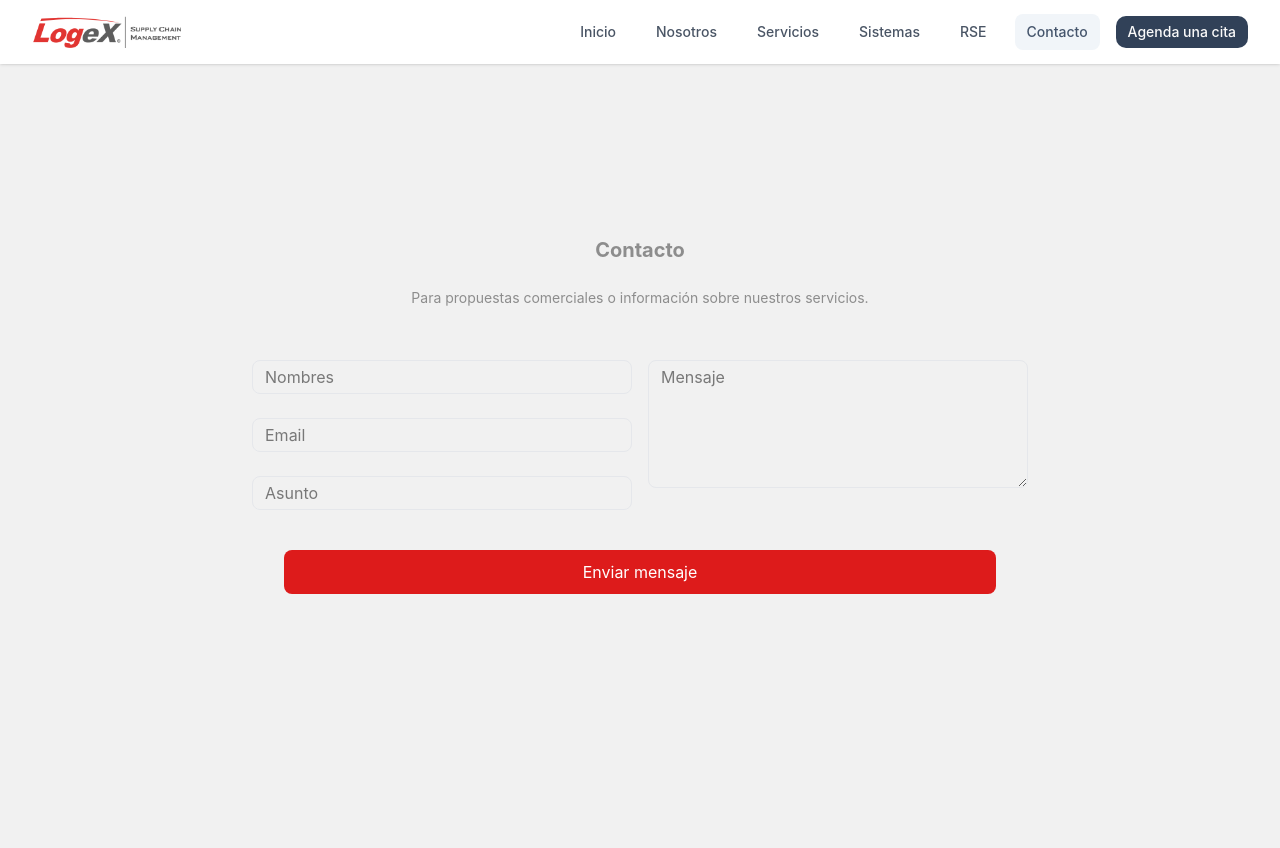
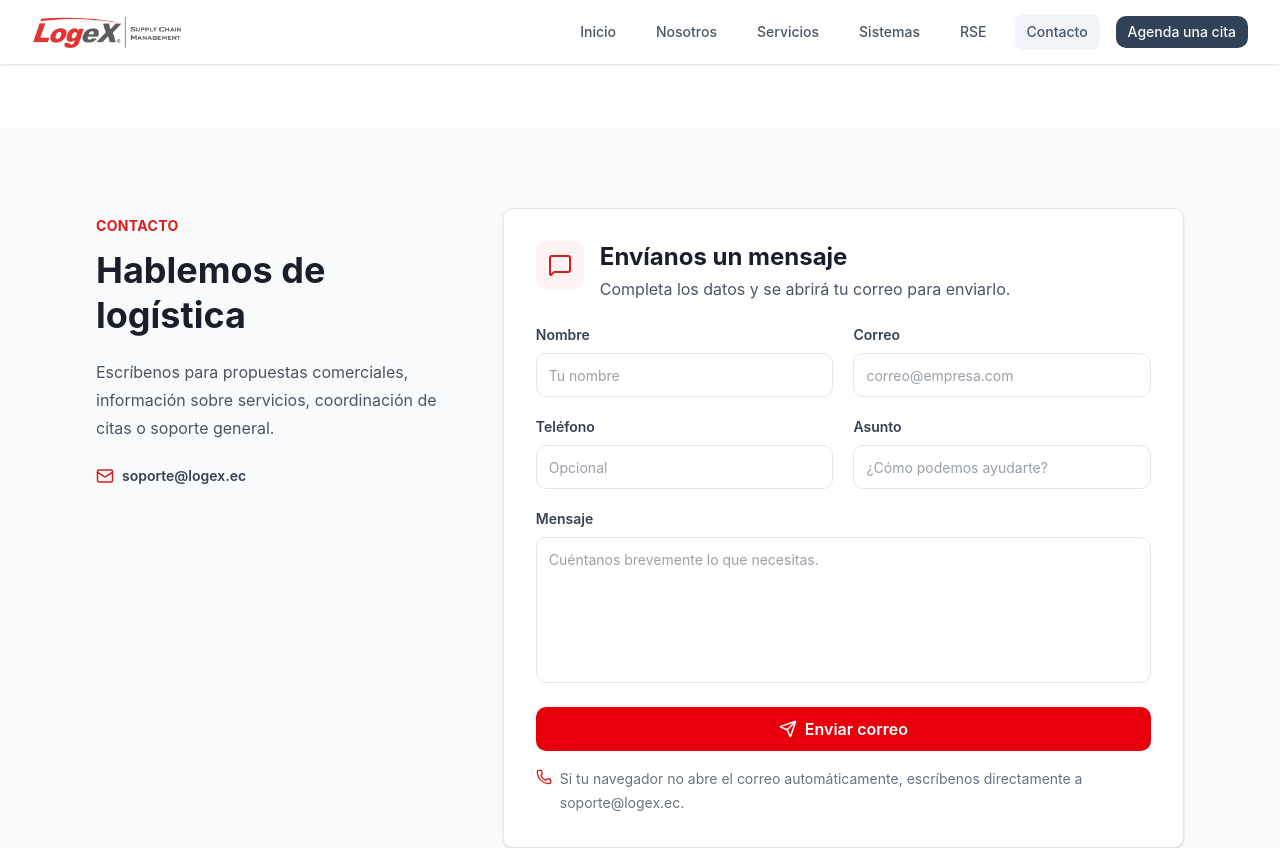
Before and after one commit to logexec/logex, a React (Vite) app: page /contacto in a window 1280 px wide. Shown: the top 848 px of the page. Built offline with nearby package versions, Linux system fonts and the light colour scheme.

Commit message:
chore: Enhance contacto page

```diff
--- a/src/pages/Contacto.tsx
+++ b/src/pages/Contacto.tsx
@@ -1,67 +1,178 @@
+import type { FormEvent } from "react";
+import { Mail, MessageSquare, Phone, Send } from "lucide-react";
 import { motion } from "motion/react";
 import { colors } from "@/utils/colors";
 
+const supportEmail = "soporte@logex.ec";
+
 const Contacto = () => {
+  const handleSubmit = (event: FormEvent<HTMLFormElement>) => {
+    event.preventDefault();
+
+    const formData = new FormData(event.currentTarget);
+    const name = String(formData.get("name") || "").trim();
+    const email = String(formData.get("email") || "").trim();
+    const phone = String(formData.get("phone") || "").trim();
+    const subject = String(formData.get("subject") || "Contacto web").trim();
+    const message = String(formData.get("message") || "").trim();
+
+    const body = [
+      `Nombre: ${name}`,
+      `Correo: ${email}`,
+      phone ? `Teléfono: ${phone}` : "",
+      "",
+      "Mensaje:",
+      message,
+    ]
+      .filter(Boolean)
+      .join("\n");
+
+    window.location.href = `mailto:${supportEmail}?subject=${encodeURIComponent(
+      subject,
+    )}&body=${encodeURIComponent(body)}`;
+  };
+
   return (
-    // Ajustamos el padding y hacemos el contenedor más flexible
-    <div className="min-h-screen flex flex-col items-center bg-[#f1f1f1] p-4 py-8 md:py-[10.75rem]">
-      <motion.h1
-        initial={{ y: -50, opacity: 0 }}
+    <div className="pt-16">
+      <section className="bg-gray-50 py-20">
+        <div className="mx-auto grid max-w-6xl gap-10 px-4 sm:px-6 lg:grid-cols-[0.7fr_1.3fr] lg:px-8">
+          <motion.div
+            initial={{ y: 24, opacity: 0 }}
             animate={{ y: 0, opacity: 1 }}
-        transition={{ duration: 0.75 }}
-        className="text-center text-[#8d8d8d] font-bold text-xl mb-6"
+            transition={{ duration: 0.6 }}
+            className="pt-2"
+          >
+            <p
+              className="text-sm font-bold uppercase tracking-wide"
+              style={{ color: colors.logex }}
             >
               Contacto
-      </motion.h1>
-      <p className="text-center text-[#8d8d8d] text-sm mb-6">
-        Para propuestas comerciales o información sobre nuestros servicios.
             </p>
+            <h1
+              className="mt-3 text-3xl font-bold leading-tight sm:text-4xl"
+              style={{ color: colors.navy }}
+            >
+              Hablemos de logística
+            </h1>
+            <p className="mt-5 max-w-md leading-7 text-gray-600">
+              Escríbenos para propuestas comerciales, información sobre
+              servicios, coordinación de citas o soporte general.
+            </p>
+            <a
+              href={`mailto:${supportEmail}`}
+              className="mt-6 inline-flex items-center gap-2 text-sm font-semibold text-gray-700 transition-colors hover:text-red-600"
+            >
+              <Mail size={18} color={colors.logex} />
+              {supportEmail}
+            </a>
+          </motion.div>
+
           <motion.form
-        initial={{ y: 50, opacity: 0 }}
+            initial={{ y: 24, opacity: 0 }}
             animate={{ y: 0, opacity: 1 }}
-        transition={{ delay: 0.5, duration: 0.75 }}
-        action=""
-        // Ajustamos el grid para móviles
-        className="w-full max-w-[800px] grid grid-cols-1 md:grid-cols-2 gap-4 text-center mx-auto my-5 px-3"
+            transition={{ delay: 0.15, duration: 0.6 }}
+            onSubmit={handleSubmit}
+            className="rounded-lg border bg-white p-6 shadow-sm sm:p-8"
           >
-        <div className="w-full p-0 flex flex-col gap-2">
+            <div className="mb-6 flex items-start gap-4">
+              <span
+                className="inline-flex size-12 shrink-0 items-center justify-center rounded-lg bg-red-50"
+                style={{ color: colors.logex }}
+              >
+                <MessageSquare size={24} />
+              </span>
+              <div>
+                <h2
+                  className="text-2xl font-bold"
+                  style={{ color: colors.navy }}
+                >
+                  Envíanos un mensaje
+                </h2>
+                <p className="mt-1 text-gray-600">
+                  Completa los datos y se abrirá tu correo para enviarlo.
+                </p>
+              </div>
+            </div>
+
+            <div className="grid gap-5 sm:grid-cols-2">
+              <label className="grid gap-2 text-sm font-semibold text-gray-700">
+                Nombre
                 <input
+                  required
+                  name="name"
                   type="text"
-            id="input-name"
-            placeholder="Nombres"
-            className="my-2 py-1 px-3 rounded-md outline-none border focus:border-sky-300 transition-all duration-300 w-full"
+                  autoComplete="name"
+                  placeholder="Tu nombre"
+                  className="h-11 rounded-lg border px-3 font-normal outline-none transition-colors focus:border-red-500"
                 />
+              </label>
+
+              <label className="grid gap-2 text-sm font-semibold text-gray-700">
+                Correo
                 <input
+                  required
+                  name="email"
                   type="email"
-            id="input-email"
-            placeholder="Email"
-            className="my-2 py-1 px-3 rounded-md outline-none border focus:border-sky-300 transition-all duration-300 w-full"
+                  autoComplete="email"
+                  placeholder="correo@empresa.com"
+                  className="h-11 rounded-lg border px-3 font-normal outline-none transition-colors focus:border-red-500"
                 />
+              </label>
+
+              <label className="grid gap-2 text-sm font-semibold text-gray-700">
+                Teléfono
                 <input
+                  name="phone"
+                  type="tel"
+                  autoComplete="tel"
+                  placeholder="Opcional"
+                  className="h-11 rounded-lg border px-3 font-normal outline-none transition-colors focus:border-red-500"
+                />
+              </label>
+
+              <label className="grid gap-2 text-sm font-semibold text-gray-700">
+                Asunto
+                <input
+                  required
+                  name="subject"
                   type="text"
-            id="input-subject"
-            placeholder="Asunto"
-            className="my-2 py-1 px-3 rounded-md outline-none border focus:border-sky-300 transition-all duration-300 w-full"
+                  placeholder="¿Cómo podemos ayudarte?"
+                  className="h-11 rounded-lg border px-3 font-normal outline-none transition-colors focus:border-red-500"
                 />
+              </label>
+
+              <label className="grid gap-2 text-sm font-semibold text-gray-700 sm:col-span-2">
+                Mensaje
+                <textarea
+                  required
+                  name="message"
+                  rows={6}
+                  placeholder="Cuéntanos brevemente lo que necesitas."
+                  className="resize-none rounded-lg border px-3 py-3 font-normal outline-none transition-colors focus:border-red-500"
+                />
+              </label>
             </div>
-        <div className="w-full h-full">
-          <textarea
-            name="message"
-            id="input-message"
-            placeholder="Mensaje"
-            className="w-full my-2 py-1 px-3 rounded-md outline-none border focus:border-sky-300 transition-all duration-300 min-h-32"
-          ></textarea>
+
+            <button
+              type="submit"
+              className="mt-6 inline-flex h-11 w-full items-center justify-center gap-2 rounded-lg bg-red-600 px-5 text-base font-semibold text-white transition-colors hover:bg-red-700"
+            >
+              <Send size={18} />
+              Enviar correo
+            </button>
+
+            <p className="mt-4 flex items-start gap-2 text-sm leading-6 text-gray-500">
+              <Phone
+                className="mt-0.5 shrink-0"
+                size={16}
+                color={colors.logex}
+              />
+              Si tu navegador no abre el correo automáticamente, escríbenos
+              directamente a {supportEmail}.
+            </p>
+          </motion.form>
         </div>
-        <div className="col-span-1 md:col-span-2 my-4">
-          <input
-            type="submit"
-            value="Enviar mensaje"
-            id="input-submit"
-            className="w-full md:w-11/12 py-2 text-white text-semibold rounded-md outline-none border-2 border-transparent border-spacing-1 focus:border-sky-400 hover:bg-red-700 cursor-pointer"
-            style={{ background: colors.logex }}
-          />
-        </div>
-      </motion.form>
+      </section>
     </div>
   );
 };
```
Lines whose indentation alone changed are shown as unchanged.
